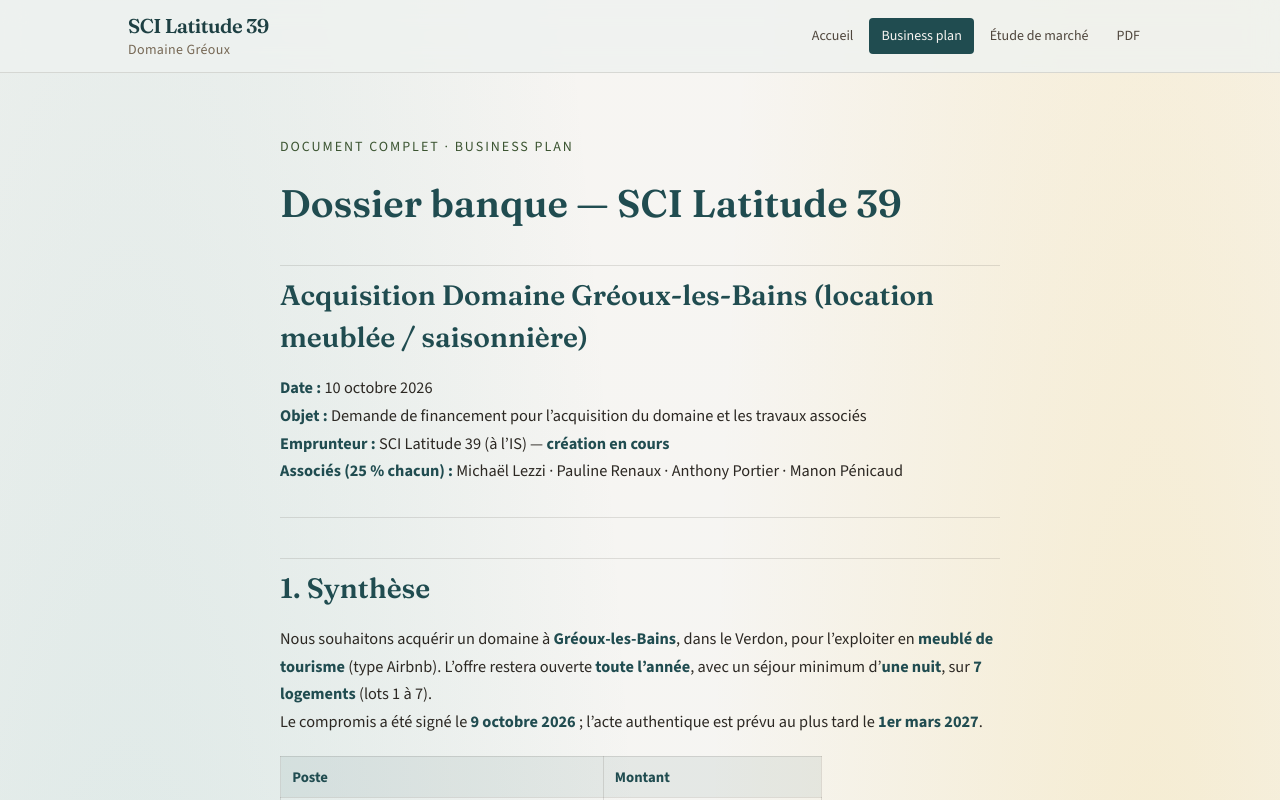
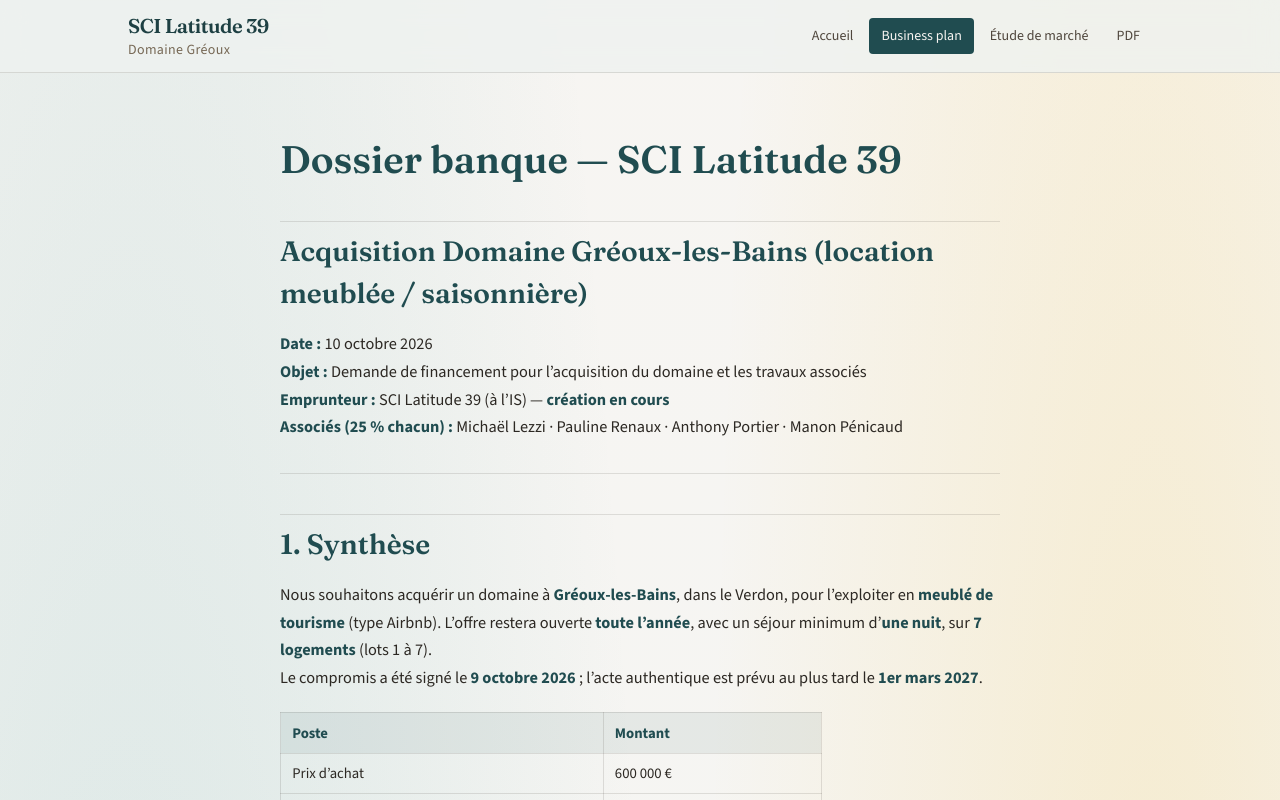
Before and after one commit to AnthonyPortier/latitude39, a Next.js app: page /business-plan in a window 1280 px wide. Shown: the top 800 px of the page. Built offline with nearby package versions, Linux system fonts and the light colour scheme.

Commit message:
copy: retirer le méta-texte sur documents et graphiques
Suppression des phrases du type « présentés en entier » /
« graphiques au fil du texte » (et variantes), sans remplacement.

```diff
--- a/src/app/business-plan/page.tsx
+++ b/src/app/business-plan/page.tsx
@@ -12,12 +12,6 @@ export default function BusinessPlanPage() {
 
   return (
     <div className="mx-auto max-w-3xl px-4 py-12 md:px-6 md:py-16">
-      <p
-        className="mb-6 text-sm uppercase tracking-[0.14em] text-olivier-700"
-        translate="no"
-      >
-        Document complet · Business plan
-      </p>
       <MarkdownDoc content={content} />
     </div>
   );
--- a/src/app/etude-marche/page.tsx
+++ b/src/app/etude-marche/page.tsx
@@ -13,9 +13,6 @@ export default function EtudeMarchePage() {
 
   return (
     <div className="mx-auto max-w-4xl px-4 py-12 md:px-6 md:py-16">
-      <p className="mb-6 text-sm uppercase tracking-[0.14em] text-olivier-700">
-        Document complet · graphiques placés dans le texte
-      </p>
       <EtudeMarcheBody content={content} annex={annex} />
     </div>
   );
--- a/src/app/graphiques/page.tsx
+++ b/src/app/graphiques/page.tsx
@@ -1,6 +1,6 @@
 import { redirect } from "next/navigation";
 
-/** Les graphiques sont désormais dans le texte de l’étude de marché. */
+/** Redirect vers /etude-marche. */
 export default function GraphiquesRedirectPage() {
   redirect("/etude-marche");
 }
--- a/src/app/page.tsx
+++ b/src/app/page.tsx
@@ -31,13 +31,13 @@ const sections = [
     href: "/business-plan",
     title: "Business plan",
     noTranslate: true,
-    text: "Contenu intégral du dossier banque : bien, organisation, scénarios A/B, calendrier.",
+    text: "Bien, organisation, scénarios A/B, calendrier.",
   },
   {
     href: "/etude-marche",
     title: "Étude de marché",
     noTranslate: false,
-    text: "Texte complet, avec les graphiques placés dans le texte (saisonnalité, AirDNA, Vinon, 133 k€).",
+    text: "Saisonnalité, AirDNA, Vinon, scénario 133 k€.",
   },
   {
     href: "/telechargements",
@@ -131,10 +131,6 @@ export default function HomePage() {
             <h2 className="font-display text-[clamp(2rem,4vw,3.25rem)] leading-tight text-verdon-900">
               Documents du dossier
             </h2>
-            <p className="mt-4 max-w-2xl text-lg leading-relaxed text-pierre-700">
-              Les documents sont présentés en entier. Dans l’étude de marché,
-              les graphiques apparaissent au fil du texte, au bon endroit.
-            </p>
           </Reveal>
 
           <div className="mt-12 divide-y divide-[var(--line)] border-y border-[var(--line)]">
--- a/src/app/telechargements/page.tsx
+++ b/src/app/telechargements/page.tsx
@@ -52,8 +52,7 @@ export default function TelechargementsPage() {
       </h1>
       <p className="mt-3 text-pierre-700">
         Dernière version du <span translate="no">Business plan</span> et études
-        de marché. Sur le site, les mêmes documents sont aussi consultables en
-        entier.
+        de marché.
       </p>
 
       <ul className="mt-10 divide-y divide-[var(--line)] border-y border-[var(--line)]">
```
Also changed, not shown: 1 other file (tests, documents, lock files or other folders).
